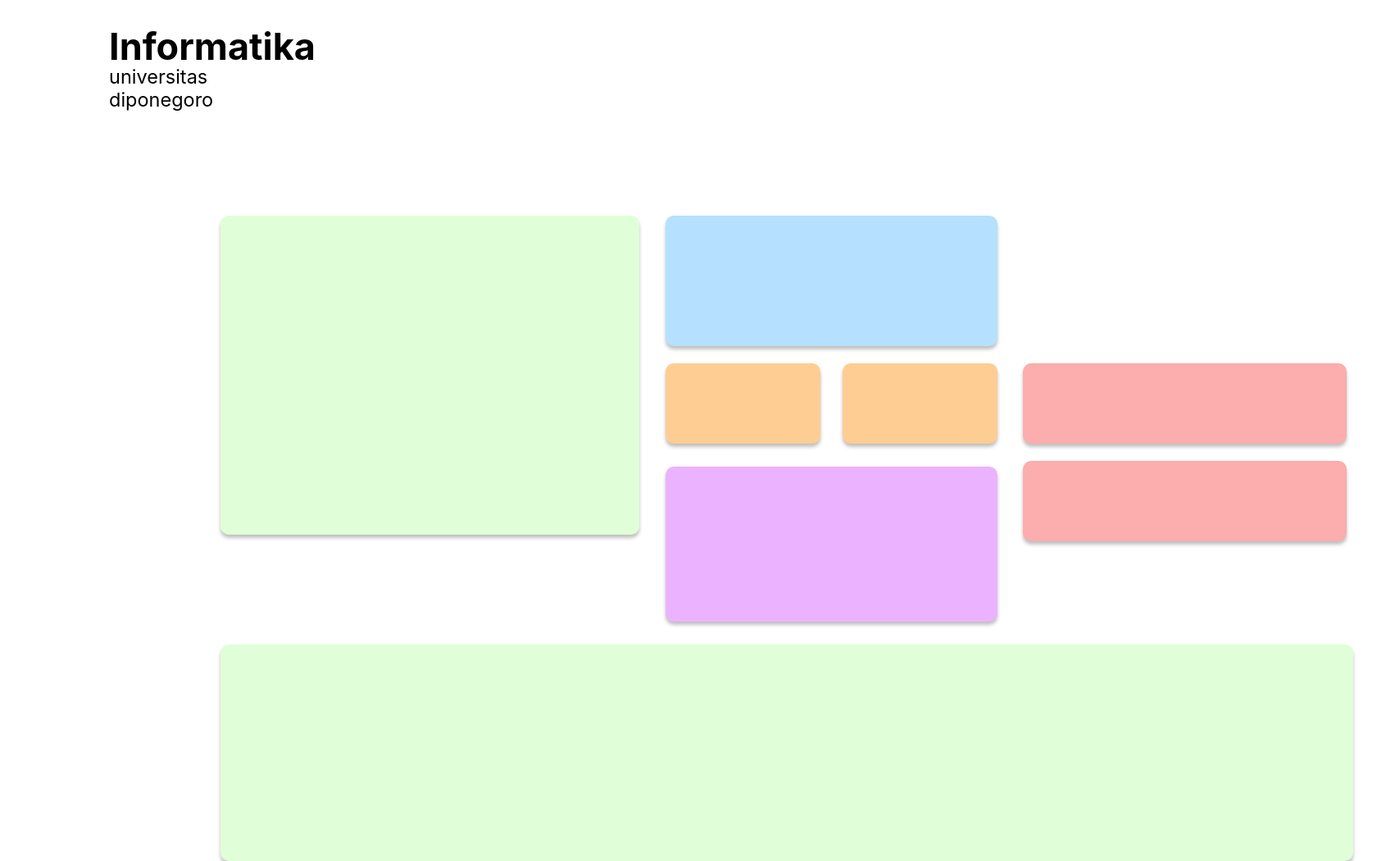
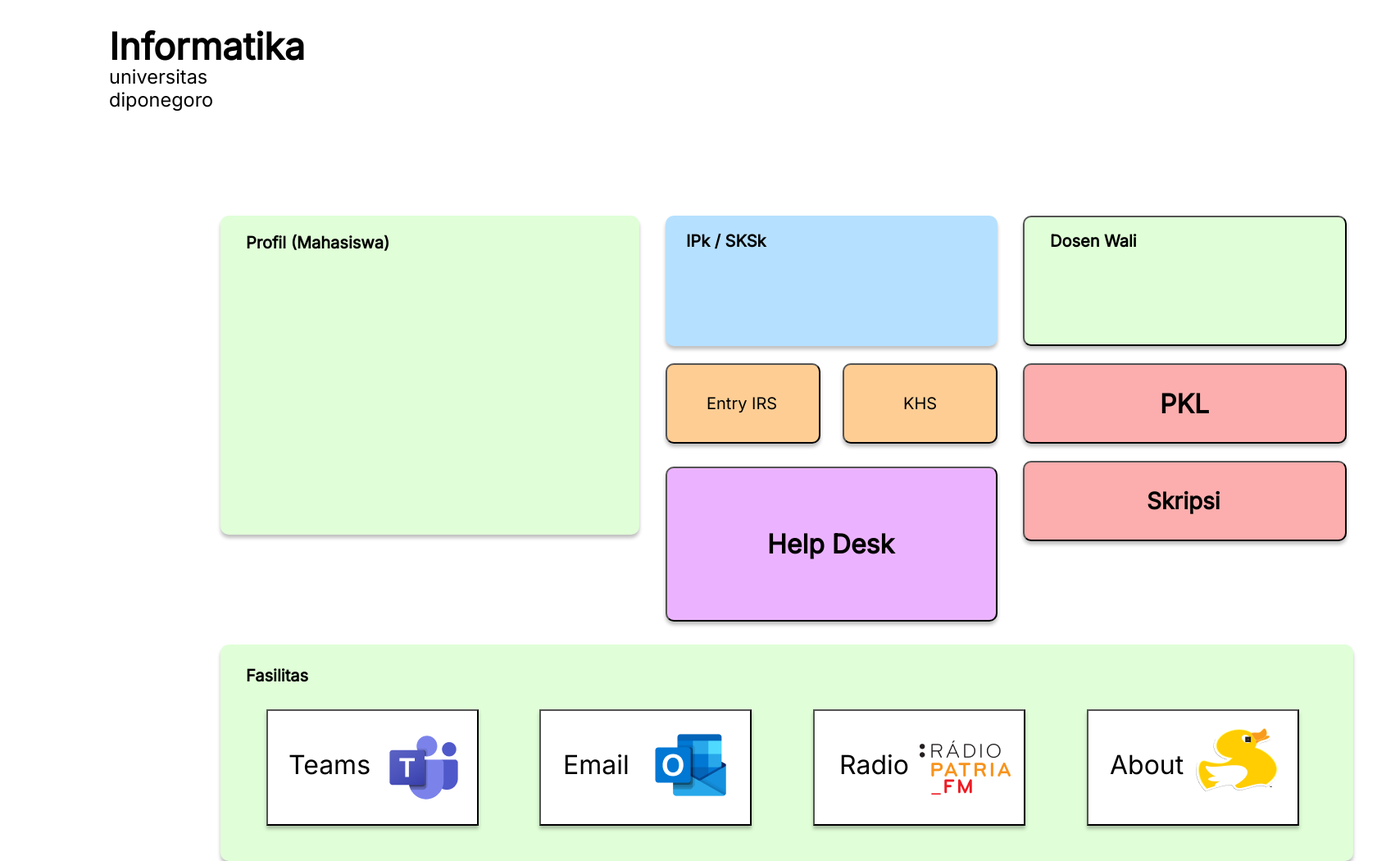
Before and after one commit to renyaw/PPLGes, a PHP site: page /home.html in a window 1680 px wide. Shown: the whole page at 82% size. Run offline with PHP 8.4, Linux system fonts and the light colour scheme.

Commit message:
editing home

```diff
--- a/home.css
+++ b/home.css
@@ -1,3 +1,10 @@
+.body {
+    font-family: "inter";
+}
+
+.border {
+    border: none;
+}
 .informatika {
     position: absolute;
     width: 266px;
@@ -54,7 +61,7 @@
     border-radius: 10px;
 }
 
-.r3 {
+#r3 {
     position: absolute;
     width: 395px;
     height: 159px;
@@ -137,3 +144,309 @@
     box-shadow: 0px 4px 4px rgba(0, 0, 0, 0.25);
     border-radius: 10px;
 }
+
+#r10 {
+    position: absolute;
+    width: 259px;
+    height: 142px;
+    left: 325px;
+    top: 865px;
+
+    background: #ffffff;
+    box-shadow: 0px 4px 4px rgba(0, 0, 0, 0.25);
+}
+#r11 {
+    position: absolute;
+    width: 259px;
+    height: 142px;
+    left: 658px;
+    top: 865px;
+
+    background: #ffffff;
+    box-shadow: 0px 4px 4px rgba(0, 0, 0, 0.25);
+}
+#r12 {
+    position: absolute;
+    width: 259px;
+    height: 142px;
+    left: 992px;
+    top: 865px;
+
+    background: #ffffff;
+    box-shadow: 0px 4px 4px rgba(0, 0, 0, 0.25);
+}
+#r13 {
+    position: absolute;
+    width: 259px;
+    height: 142px;
+    left: 1326px;
+    top: 865px;
+
+    background: #ffffff;
+    box-shadow: 0px 4px 4px rgba(0, 0, 0, 0.25);
+}
+.profiltxt {
+    position: absolute;
+    width: 184px;
+    height: 24px;
+    left: 300px;
+    top: 284px;
+
+    font-family: "Inter";
+    font-style: normal;
+    font-weight: 700;
+    font-size: 20px;
+    line-height: 24px;
+
+    color: #000000;
+}
+
+.t1 {
+    position: absolute;
+    width: 99px;
+    height: 24px;
+    left: 837px;
+    top: 282px;
+
+    font-family: "Inter";
+    font-style: normal;
+    font-weight: 700;
+    font-size: 20px;
+    line-height: 24px;
+
+    color: #000000;
+}
+
+.t2 {
+    position: absolute;
+    width: 88px;
+    height: 24px;
+    left: 862px;
+    top: 480px;
+
+    font-family: "Inter";
+    font-style: normal;
+    font-weight: 500;
+    font-size: 20px;
+    line-height: 24px;
+
+    color: #000000;
+}
+
+.t3 {
+    /* KHS */
+
+    position: absolute;
+    width: 41px;
+    height: 24px;
+    left: 1102px;
+    top: 480px;
+
+    font-family: "Inter";
+    font-style: normal;
+    font-weight: 500;
+    font-size: 20px;
+    line-height: 24px;
+
+    color: #000000;
+}
+
+.t4 {
+    /* Help Desk */
+
+    position: absolute;
+    width: 157px;
+    height: 39px;
+    left: 936px;
+    top: 644px;
+
+    font-family: "Inter";
+    font-style: normal;
+    font-weight: 600;
+    font-size: 32px;
+    line-height: 39px;
+    /* identical to box height */
+
+    color: #000000;
+}
+
+.t5 {
+    position: absolute;
+    width: 110px;
+    height: 24px;
+    left: 1281px;
+    top: 282px;
+
+    font-family: "Inter";
+    font-style: normal;
+    font-weight: 700;
+    font-size: 20px;
+    line-height: 24px;
+
+    color: #000000;
+}
+
+.t6 {
+    /* PKL */
+
+    position: absolute;
+    width: 61px;
+    height: 39px;
+    left: 1415px;
+    top: 473px;
+
+    font-family: "Inter";
+    font-style: normal;
+    font-weight: 600;
+    font-size: 32px;
+    line-height: 39px;
+    /* identical to box height */
+
+    color: #000000;
+}
+
+.t7 {
+    /* Skripsi */
+
+    position: absolute;
+    width: 93px;
+    height: 34px;
+    left: 1399px;
+    top: 594px;
+
+    font-family: "Inter";
+    font-style: normal;
+    font-weight: 600;
+    font-size: 28px;
+    line-height: 34px;
+    /* identical to box height */
+
+    color: #000000;
+}
+
+.t8 {
+    position: absolute;
+    width: 82px;
+    height: 24px;
+    left: 300px;
+    top: 812px;
+
+    font-family: "Inter";
+    font-style: normal;
+    font-weight: 700;
+    font-size: 20px;
+    line-height: 24px;
+
+    color: #000000;
+}
+
+.t9 {
+    /* Teams */
+
+    position: absolute;
+    width: 101px;
+    height: 39px;
+    left: 352px;
+    top: 913px;
+
+    font-family: "Inter";
+    font-style: normal;
+    font-weight: 500;
+    font-size: 32px;
+    line-height: 39px;
+    /* identical to box height */
+
+    color: #000000;
+}
+.t10 {
+    /* Email */
+
+    position: absolute;
+    width: 82px;
+    height: 39px;
+    left: 687px;
+    top: 913px;
+
+    font-family: "Inter";
+    font-style: normal;
+    font-weight: 500;
+    font-size: 32px;
+    line-height: 39px;
+    /* identical to box height */
+
+    color: #000000;
+}
+.t11 {
+    /* Radio */
+
+    position: absolute;
+    width: 87px;
+    height: 39px;
+    left: 1024px;
+    top: 913px;
+
+    font-family: "Inter";
+    font-style: normal;
+    font-weight: 500;
+    font-size: 32px;
+    line-height: 39px;
+    /* identical to box height */
+
+    color: #000000;
+}
+.t12 {
+    /* About */
+
+    position: absolute;
+    width: 93px;
+    height: 39px;
+    left: 1354px;
+    top: 913px;
+
+    font-family: "Inter";
+    font-style: normal;
+    font-weight: 500;
+    font-size: 32px;
+    line-height: 39px;
+    /* identical to box height */
+
+    color: #000000;
+}
+
+.i1 {
+    /* Microsoft logo */
+
+    position: absolute;
+    width: 114px;
+    height: 114px;
+    left: 460px;
+    top: 879px;
+}
+
+.i2 {
+    /* Outlook logo */
+
+    position: absolute;
+    width: 90px;
+    height: 86px;
+    left: 799px;
+    top: 890px;
+}
+.i3 {
+    /* radiopatria_radiofm.default logo */
+
+    position: absolute;
+    width: 111px;
+    height: 66px;
+    left: 1122px;
+    top: 903px;
+}
+.i4 {
+    /* Layer_1 */
+
+    position: absolute;
+    left: 1459px;
+    top: 886px;
+    right: 102px;
+    bottom: 79.2px;
+}
--- a/home.html
+++ b/home.html
@@ -1,27 +1,58 @@
 <!DOCTYPE html>
 <html lang="en">
     <head>
-    <meta charset="UTF-8">
-    <meta http-equiv="X-UA-Compatible" content="IE=edge">
-    <meta name="viewport" content="width=device-width, initial-scale=1.0">
+        <meta charset="UTF-8" />
+        <meta http-equiv="X-UA-Compatible" content="IE=edge" />
+        <meta name="viewport" content="width=device-width, initial-scale=1.0" />
         <title>Homepage</title>
-    <link rel="stylesheet" href="home.css">
-    <link href="https://cdn.jsdelivr.net/npm/bootstrap@5.2.1/dist/css/bootstrap.min.css" rel="stylesheet" integrity="sha384-iYQeCzEYFbKjA/T2uDLTpkwGzCiq6soy8tYaI1GyVh/UjpbCx/TYkiZhlZB6+fzT" crossorigin="anonymous">
+        <link rel="stylesheet" href="home.css" />
+        <link href="https://cdn.jsdelivr.net/npm/bootstrap@5.2.1/dist/css/bootstrap.min.css" rel="stylesheet" integrity="sha384-iYQeCzEYFbKjA/T2uDLTpkwGzCiq6soy8tYaI1GyVh/UjpbCx/TYkiZhlZB6+fzT" crossorigin="anonymous" />
+        <link href='https://fonts.googleapis.com/css?family=Inter' rel='stylesheet'>
     </head>
-<body>
+    <body clas="body">
+        <div>
             <p class="informatika">Informatika</p>
             <p class="undiptulisan">universitas diponegoro</p>
+        </div>
+        <div class="center">
 
-    <div class="center">
             <rect class="r1"></rect>
             <rect class="r2"></rect>
-        <rect id="r3"></rect>
-        <rect id="r4"></rect>
-        <rect id="r5"></rect>
-        <rect id="r6"></rect>
-        <rect id="r7"></rect>
-        <rect id="r8"></rect>
+            <!-- <rect id="r3"></rect> -->
+            <button id="r3"></button>
+            <button id="r4"></button>
+            <button id="r5"></button>
+            <button id="r6"></button>
+            <button id="r7"></button>
+            <button id="r8"></button>
             <rect class="r9"></rect>
+            <button id="r10"></button>
+            <button id="r11"></button>
+            <button id="r12"></button>
+            <button id="r13"></button>
+
+        </div>
+        <div>
+            <p class="profiltxt">Profil (Mahasiswa)</p>
+            <p class="t1">IPk / SKSk</p>
+            <p class="t2">Entry IRS</p>
+            <p class="t3">KHS</p>
+            <p class="t4">Help Desk</p>
+            <p class="t5">Dosen Wali</p>
+            <p class="t6">PKL</p>
+            <p class="t7">Skripsi</p>
+            <p class="t8">Fasilitas</p>
+            <p class="t9">Teams</p>
+            <p class="t10">Email</p>
+            <p class="t11">Radio</p>
+            <p class="t12">About</p>
+        </div>
+
+        <div>
+            <img class="i1"src="img/microsoftlogo.png">
+            <img class="i2"src="img/outlooklogo.png">
+            <img class="i3"src="img/patralogo.png">
+            <img class="i4"src="img/bebeklogo.png">
         </div>
         <script src="https://cdn.jsdelivr.net/npm/bootstrap@5.2.1/dist/js/bootstrap.bundle.min.js" integrity="sha384-u1OknCvxWvY5kfmNBILK2hRnQC3Pr17a+RTT6rIHI7NnikvbZlHgTPOOmMi466C8" crossorigin="anonymous"></script>
     </body>
```
Also changed, not shown: img/bebeklogo.png (added), img/microsoftlogo.png (added), img/outlooklogo.png (added), img/patralogo.png (added). Lines whose indentation alone changed are shown as unchanged.
